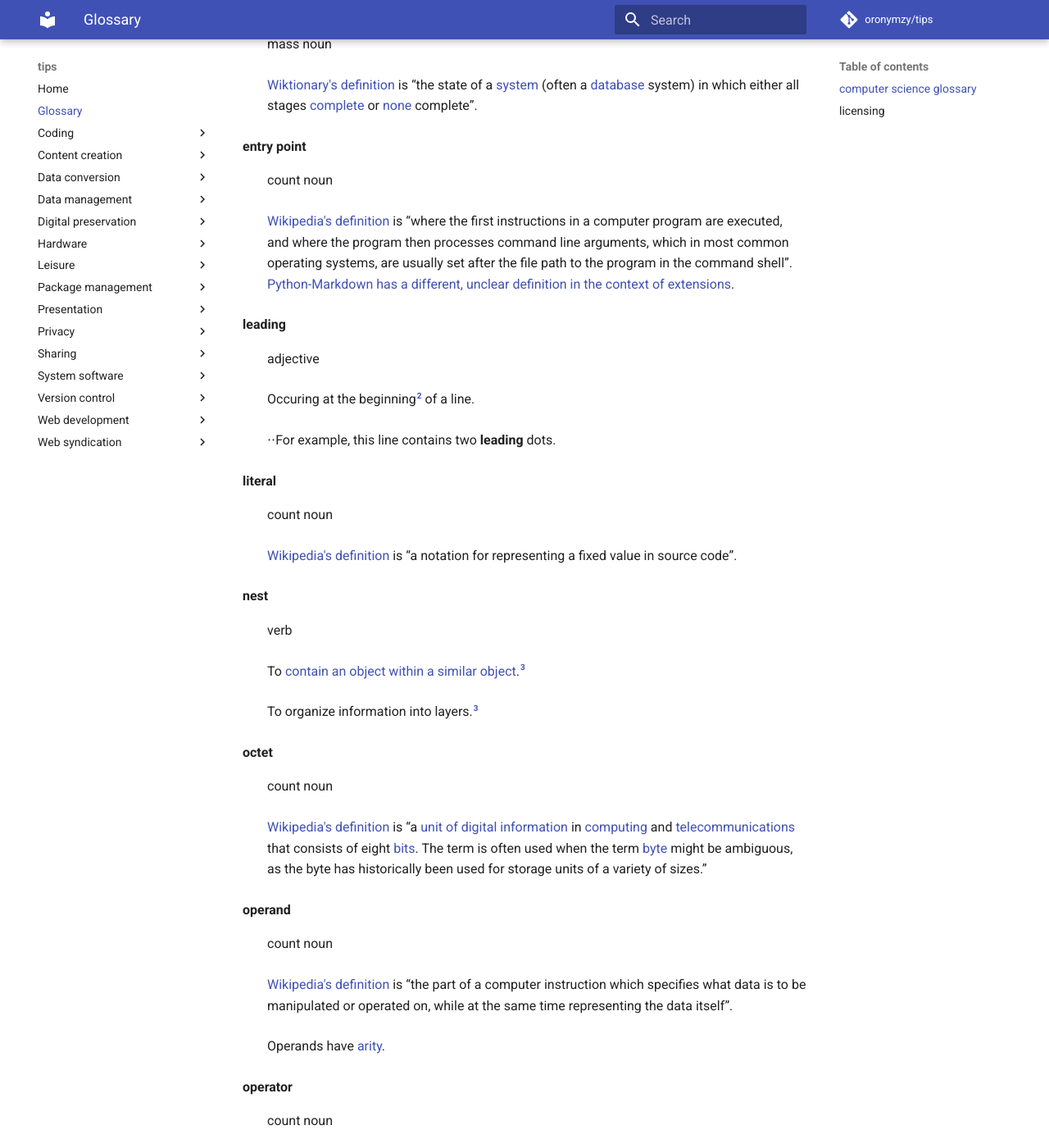
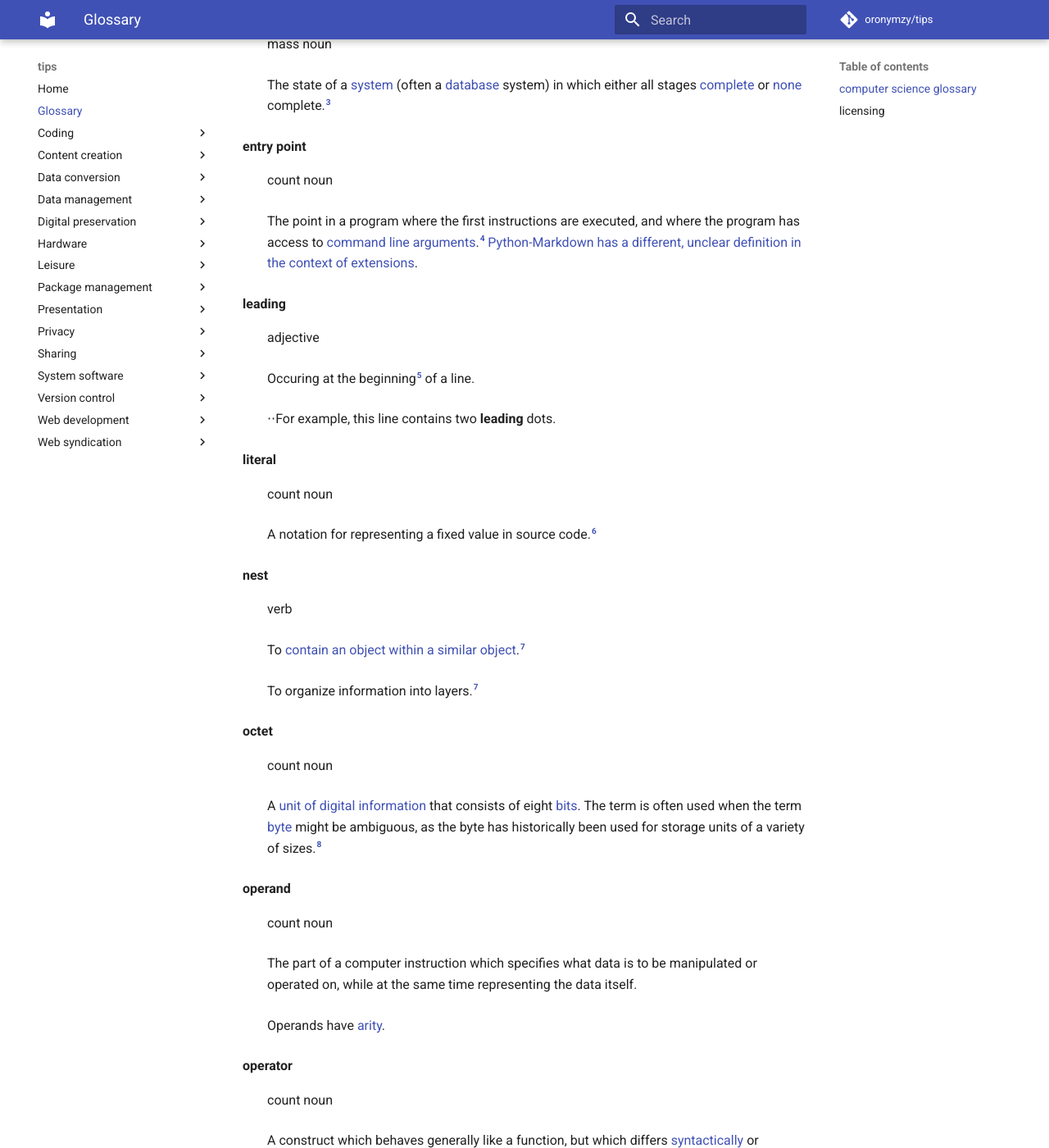
Before and after one commit to oronymzy/tips, an MkDocs documentation site: the page built from docs/glossry.md, in a window 1280 px wide and 1400 px high, scrolled down 604 px. Shown: the whole window at 82% size. Built offline with MkDocs 1.6.1 and Material for MkDocs 9.7.7, drawn with Linux system fonts in a browser that asks for light colours; comment, search, counter and statistics services are not loaded; some of the changed text lies outside the part shown.

Commit message:
Move things around
Move inline mentions of Wikipedia or Wiktionary sources
to separate footnotes with explanatory text.
Update definition based on new Wikipedia edit.

```diff
--- a/docs/glossry.md
+++ b/docs/glossry.md
@@ -5,19 +5,19 @@ These are concepts I find especially confusing, ambiguous, or difficult to remem
 
 **arity** {: #aritydef }
 : mass noun
-: [Wiktionary's definition](https://en.wiktionary.org/wiki/arity)[^aritydef-note1] is “the number of [operands](#operanddef) a [function](https://en.wiktionary.org/wiki/function) takes”.
+: The number of [operands](#operanddef) a [function](https://en.wiktionary.org/wiki/function) takes.[^aritydef-note1]
 
 **associativity** {: #associativitydef }
 : mass noun
-: [Wiktionary's definition](https://en.wiktionary.org/wiki/associativity) is “the property of an [operator](#operatordef) which determines how it is grouped with operators of the same [precedence](https://en.wiktionary.org/wiki/precedence) in the absence of parentheses”.
+: The property of an [operator](#operatordef) which determines how it is grouped with operators of the same [precedence](https://en.wiktionary.org/wiki/precedence) in the absence of parentheses.[^associativitydef-note1]
 
 **atomicity** {: #atomicitydef }
 : mass noun
-: [Wiktionary's definition](https://en.wiktionary.org/wiki/atomicity) is “the state of a [system](https://en.wiktionary.org/wiki/system) (often a [database](https://en.wiktionary.org/wiki/database) system) in which either all stages [complete](https://en.wiktionary.org/wiki/complete) or [none](https://en.wiktionary.org/wiki/none) complete”.
+: The state of a [system](https://en.wiktionary.org/wiki/system) (often a [database](https://en.wiktionary.org/wiki/database) system) in which either all stages [complete](https://en.wiktionary.org/wiki/complete) or [none](https://en.wiktionary.org/wiki/none) complete.[^atomicitydef-note1]
 
 **entry point** {: #entrypointdef }
 : count noun
-: [Wikipedia's definition](https://en.wikipedia.org/wiki/Entry_point) is “where the first instructions in a computer program are executed, and where the program then processes command line arguments, which in most common operating systems, are usually set after the file path to the program in the command shell”. [Python-Markdown has a different, unclear definition in the context of extensions](https://python-markdown.github.io/extensions/#officially-supported-extensions).
+: The point in a program where the first instructions are executed, and where the program has access to [command line arguments](https://en.wikipedia.org/wiki/Command_line_arguments).[^entrypointdef-note1] [Python-Markdown has a different, unclear definition in the context of extensions](https://python-markdown.github.io/extensions/#officially-supported-extensions).
 
 **leading** {: #leadingdef }
 : adjective
@@ -26,7 +26,7 @@ These are concepts I find especially confusing, ambiguous, or difficult to remem
 
 **literal** {: #literaldef }
 : count noun
-: [Wikipedia's definition](https://en.wikipedia.org/wiki/Literal_(computer_programming)) is “a notation for representing a fixed value in source code”.
+: A notation for representing a fixed value in source code.[^literaldef-note1]
 
 **nest** {: #nestdef }
 : verb
@@ -35,17 +35,17 @@ These are concepts I find especially confusing, ambiguous, or difficult to remem
 
 **octet** {: #octetdef }
 : count noun
-: [Wikipedia's definition](https://en.wikipedia.org/wiki/Octet_(computing)) is “a [unit of digital information](https://en.wikipedia.org/wiki/Units_of_information) in [computing](https://en.wikipedia.org/wiki/Computing) and [telecommunications](https://en.wikipedia.org/wiki/Telecommunications) that consists of eight [bits](https://en.wikipedia.org/wiki/Bit). The term is often used when the term [byte](https://en.wikipedia.org/wiki/Byte) might be ambiguous, as the byte has historically been used for storage units of a variety of sizes.”
+: A [unit of digital information](https://en.wikipedia.org/wiki/Units_of_information) that consists of eight [bits](https://en.wikipedia.org/wiki/Bit). The term is often used when the term [byte](https://en.wikipedia.org/wiki/Byte) might be ambiguous, as the byte has historically been used for storage units of a variety of sizes.[^octetdef-note1]
 
 **operand** {: #operanddef }
 : count noun
-: [Wikipedia's definition](https://en.wikipedia.org/wiki/Operand#Computer_science) is “the part of a computer instruction which specifies what data is to be manipulated or operated on, while at the same time representing the data itself”.
+: The part of a computer instruction which specifies what data is to be manipulated or operated on, while at the same time representing the data itself.
 : Operands have [arity](#aritydef).
 
 **operator** {: #operatordef }
 : count noun
-: [Wikipedia's definition](https://en.wikipedia.org/wiki/Operator_(computer_programming))[^operatordef-note1] is “a construct which behaves generally like a function, but which differs [syntactically](https://en.wikipedia.org/wiki/Syntax_(programming_languages)) or [semantically](https://en.wikipedia.org/wiki/Semantics_(computer_science)) from a usual function.”
-: Operators have [associativity](#associativitydef). [According to Wikipedia](https://en.wikipedia.org/wiki/Operator_associativity), they may be **associative, left-associative, right-associative** or **non-associative**. For **associative** operators, the operations can be grouped arbitrarily. For **left-associative** operators, the operations are grouped from the left. For **right-associative** operators, the operations are grouped from the right. For **non-associative** operators, the operations cannot be chained, often because the output type is incompatible with the input types.
+: A construct which behaves generally like a function, but which differs [syntactically](https://en.wikipedia.org/wiki/Syntax_(programming_languages)) or [semantically](https://en.wikipedia.org/wiki/Semantics_(computer_science)) from a usual function.[^operatordef-note1]
+: Operators have [associativity](#associativitydef). they may be **associative, left-associative, right-associative** or **non-associative**. For **associative** operators, the operations can be grouped arbitrarily. For **left-associative** operators, the operations are grouped from the left. For **right-associative** operators, the operations are grouped from the right. For **non-associative** operators, the operations cannot be chained, often because the output type is incompatible with the input types.[^operatordef-note2]
 
 **trailing** {: #trailingdef }
 : adjective
@@ -54,12 +54,12 @@ These are concepts I find especially confusing, ambiguous, or difficult to remem
 
 **truncate** {: #truncatedef }
 : verb
-: [Wiktionary's definition](https://en.wiktionary.org/wiki/truncate) is “to shorten (a [decimal](https://en.wiktionary.org/wiki/decimal) [number](https://en.wiktionary.org/wiki/number)) by removing [trailing](#trailingdef) (or [leading](#leadingdef)) [digits](https://en.wiktionary.org/wiki/digit)”.
+: To shorten a [decimal](https://en.wiktionary.org/wiki/decimal) [number](https://en.wiktionary.org/wiki/number) by removing [trailing](#trailingdef) or [leading](#leadingdef) [digits](https://en.wiktionary.org/wiki/digit).[^truncatedef-note1]
 
 ## licensing
 **Some rights reserved: [CC BY-SA 3.0](https://creativecommons.org/licenses/by-sa/3.0/).** Includes significant content from:
 
-- [Entry point](https://en.wikipedia.org/w/index.php?title=Entry_point&oldid=871836841)
+- [Entry point](https://en.wikipedia.org/w/index.php?title=Entry_point&oldid=881544189)
 - [Literal (computer programming)](https://en.wikipedia.org/w/index.php?title=Literal_(computer_programming)&oldid=849448036)
 - [Octet (computing)](https://en.wikipedia.org/w/index.php?title=Octet_(computing)&oldid=852309529)
 - [Nesting (computing)](https://en.wikipedia.org/w/index.php?title=Nesting_(computing)&oldid=877015415)
@@ -76,8 +76,16 @@ on Wikipedia, with changes made, and:
 
 on Wiktionary, with changes made.
 
-[^aritydef-note1]: The original definition included the words “[arguments](https://en.wiktionary.org/wiki/argument)” and “[operation](https://en.wiktionary.org/wiki/operation)”, but these have been removed as they do not seem to apply in a computer science context.
+[^aritydef-note1]: This is the same as [Wiktionary's definition](https://en.wiktionary.org/wiki/arity), except for the removal of the words “[arguments](https://en.wiktionary.org/wiki/argument)” and “[operation](https://en.wiktionary.org/wiki/operation)”, which do not seem to apply in a computer science context.
+[^associativitydef-note1]: This is the same as [Wiktionary's definition](https://en.wiktionary.org/wiki/associativity).
+[^atomicitydef-note1]: This is the same as [Wiktionary's definition](https://en.wiktionary.org/wiki/atomicity).
+[^entrypointdef-note1]: This is essentially the same as [Wikipedia's definition](https://en.wikipedia.org/wiki/Entry_point), with some rewording.
 [^leadingdef]: <https://stackoverflow.com/questions/959215/how-do-i-remove-leading-whitespace-in-python>
+[^literaldef-note1]: This definition is the same as [Wikipedia's definition](https://en.wikipedia.org/wiki/Literal_(computer_programming)).
 [^nestdef-note1]: This definition is loosely based on [Wikipedia's definition of “nesting”](https://en.wikipedia.org/wiki/Nesting_(computing)).
-[^operatordef-note1]: The grammatical number has been modified (plural to singular).
+[^octetdef-note1]: This is the same as [Wikipedia's definition](https://en.wikipedia.org/wiki/Octet_(computing)), except for the removal of the phrase “in [computing](https://en.wikipedia.org/wiki/Computing) and [telecommunications](https://en.wikipedia.org/wiki/Telecommunications)”.
+[^operanddef-note1]: This is the same as [Wikipedia's definition](https://en.wikipedia.org/wiki/Operand#Computer_science).
+[^operatordef-note1]: This is the same as [Wikipedia's definition](https://en.wikipedia.org/wiki/Operator_(computer_programming), except for modification of the grammatical number (plural to singular).
+[^operatordef-note2]: Based on [information from Wikipedia](https://en.wikipedia.org/wiki/Operator_associativity).
 [^trailingdef]: <https://stackoverflow.com/questions/22273233/what-is-meant-by-trailing-space-and-whats-the-difference-between-it-and-a-blank/22273264#22273264>
+[^truncatedef-note1]: This is essentially the same as [Wiktionary's definition](https://en.wiktionary.org/wiki/truncate).
```
